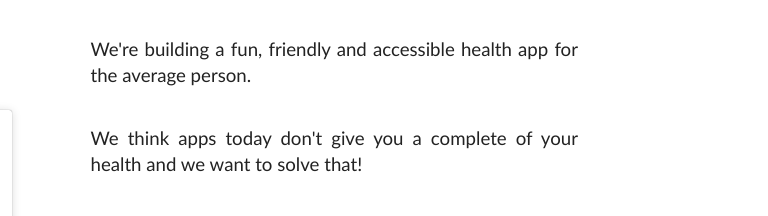
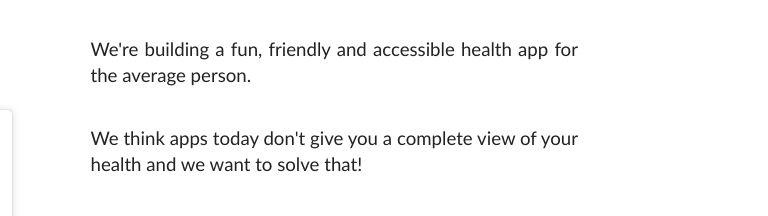
Before and after one commit to Bearly-fit/bearlyfit.app, a website: page index.html in a window 1280 px wide. Shown: the part 580-796 px from the top of the page, 512-1280 px from the left. Drawn offline with Linux system fonts and the light colour scheme; a script that the page names is missing; a web font is replaced by a local one.

Commit message:
Fixed text

```diff
--- a/index.html
+++ b/index.html
@@ -66,7 +66,7 @@
       <container>
         <div>
           <p>We're building a fun, friendly and accessible health app for the average person.</p>
-          <p>We think apps today don't give you a complete of your health and we want to solve that!</p>
+          <p>We think apps today don't give you a complete view of your health and we want to solve that!</p>
           <br />
           <div id="socials">
             <p class="bold">Follow us to get the latest updates as they happen:</p>
```
